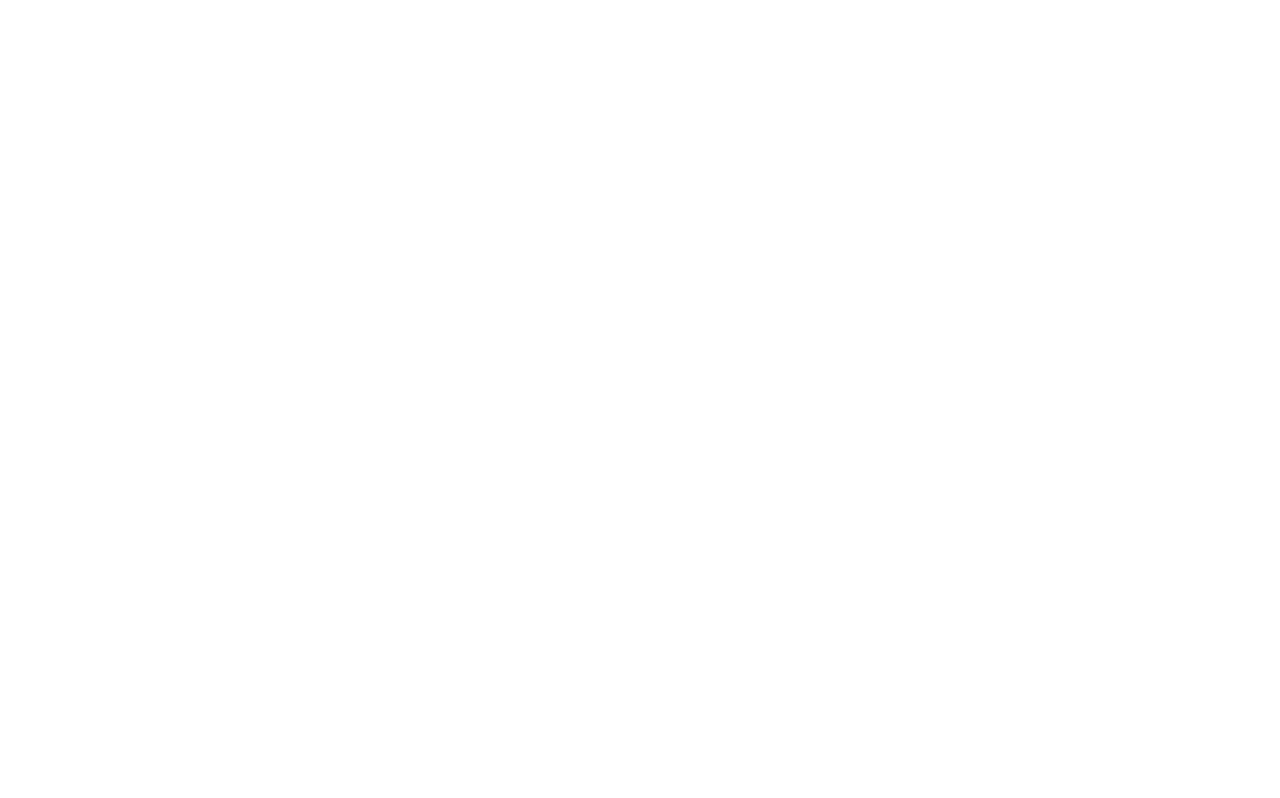
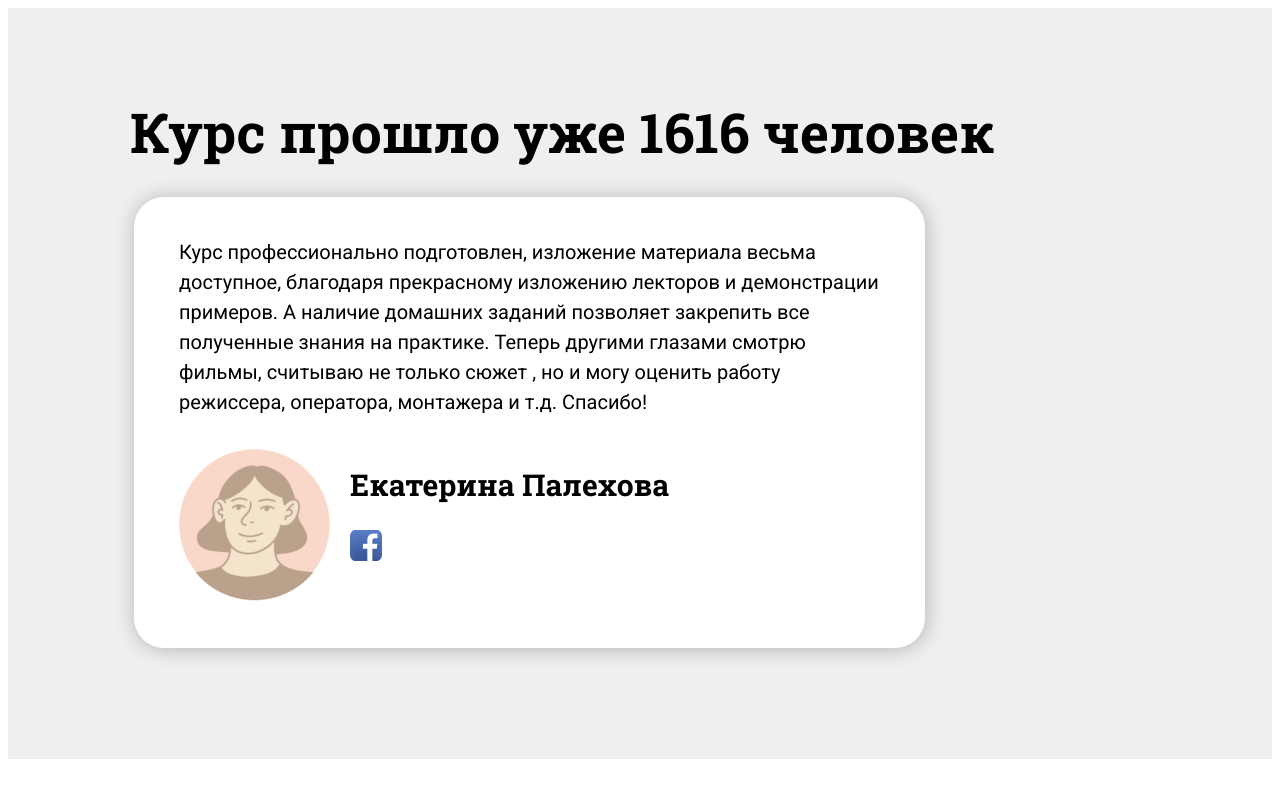
Before and after one commit to eltacshikhsaidov/teamwork, a plain HTML site: page index.html in a window 1280 px wide. Drawn offline with Linux system fonts and the light colour scheme.

Commit message:
section 4

```diff
--- a/css/style.css
+++ b/css/style.css
@@ -0,0 +1,85 @@
+@import url('https://fonts.googleapis.com/css2?family=Roboto:wght@100;300;400;500;700;900&display=swap');
+@import url('https://fonts.googleapis.com/css2?family=Roboto+Slab:wght@100;300;400;500;600;700;800;900&display=swap');
+
+body{
+    font-family: Roboto;
+}
+
+.container-comment{
+    padding-left: 122px;
+    padding-top: 50px;
+    padding-bottom: 111px;
+    background-color: #EFEFEF;
+}
+
+.comment-header{
+    width: 987px;
+    height: 93px;
+}
+
+.comment-header h2{
+    font-family: Roboto Slab;
+    font-style: normal;
+    font-weight: bold;
+    font-size: 55px;
+    line-height: 101.38%;
+    margin-bottom: 34px;
+}
+
+.user-comment{
+    width: 80%;
+}
+
+.comment{
+    background: #FFFFFF;
+    box-shadow: 1px 1px 20px rgba(0, 0, 0, 0.25);
+    border-radius: 30px;
+    width: 791px;
+    height: 451px;
+    margin-left: 4px;
+}
+
+.comment-p{
+    font-family: Roboto;
+    width: 700px;
+    height: 203px;
+    font-style: normal;
+    font-weight: normal;
+    font-size: 20px;
+    line-height: 150%;
+    padding-top: 40px;
+    padding-left: 45px;
+    margin: 0px;
+}
+
+.user{
+    display: flex;
+    padding-left: 26px;
+}
+
+.img-user{
+    width: 190px;
+    height: 169px;
+}
+
+.img-face{
+    width: 32px;
+    height: 31px;
+}
+
+img{
+    width: 100%;
+}
+
+.user-name{
+    width: 353px;
+    height: 59px;
+}
+
+.user-name p{
+    font-family: Roboto Slab;
+    font-style: normal;
+    font-weight: bold;
+    font-size: 30px;
+    line-height: 101.38%;
+}
--- a/index.html
+++ b/index.html
@@ -1,12 +1,42 @@
 <!DOCTYPE html>
-<html lang="en">
+<html lang="ru">
 <head>
     <meta charset="UTF-8">
     <meta http-equiv="X-UA-Compatible" content="IE=edge">
     <meta name="viewport" content="width=device-width, initial-scale=1.0">
     <title>Project1</title>
+    <link rel="stylesheet" href="./css/style.css">
 </head>
 <body>
+    <section>
+        <div class="container-comment">
+            <div class="user-comment">
+                <header>
+                    <div class="comment-header">
+                        <h2>Курс прошло уже 1616 человек</h2>
+                    </div>
+                </header>
+                <div class="comment">
+                    <p class="comment-p">Курс профессионально подготовлен, изложение материала весьма доступное, благодаря прекрасному изложению лекторов и демонстрации примеров. А наличие домашних заданий позволяет закрепить все полученные знания на практике. Теперь другими глазами смотрю фильмы, считываю не только сюжет , но и могу оценить работу режиссера, оператора, монтажера и т.д. Спасибо!</p>
+                    <div class="user">
+                        <div class="img-user">
+                            <img src="./images/19.png" alt="user">
+                        </div>
+                        <div class="user-name">
+                            <p>Екатерина Палехова</p>
+                            <div class="img-face">
+                                <img src="./images/fb21.png" alt="">
+                            </div>
+                        </div>
+                    </div>
+                </div>
+            </div>
+        </div>
+    </section>
+    <section>
+        <div class="about-course">
 
+        </div>
+    </section>
 </body>
 </html>
```
Also changed, not shown: images/19.png (added), images/fb21.png (added).
